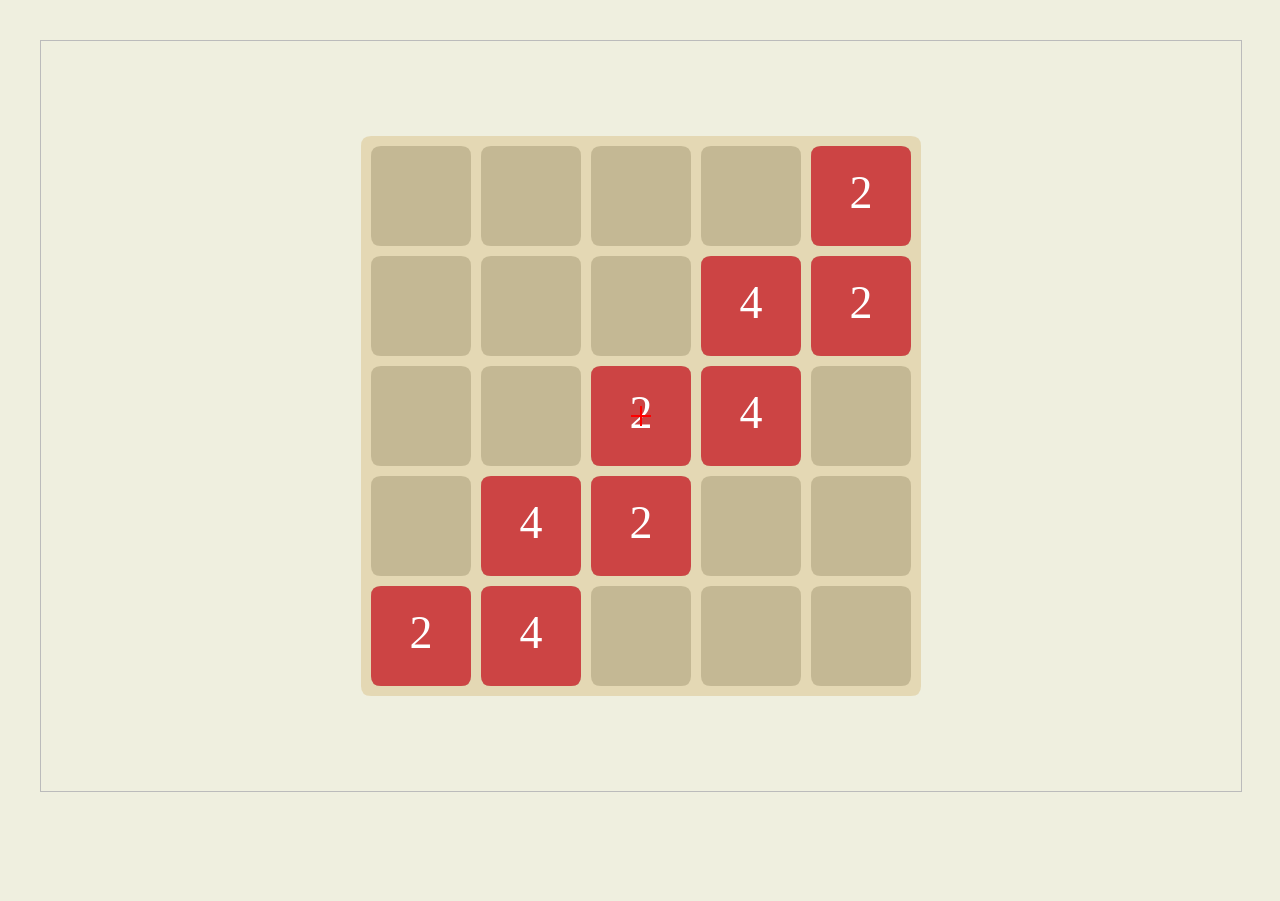
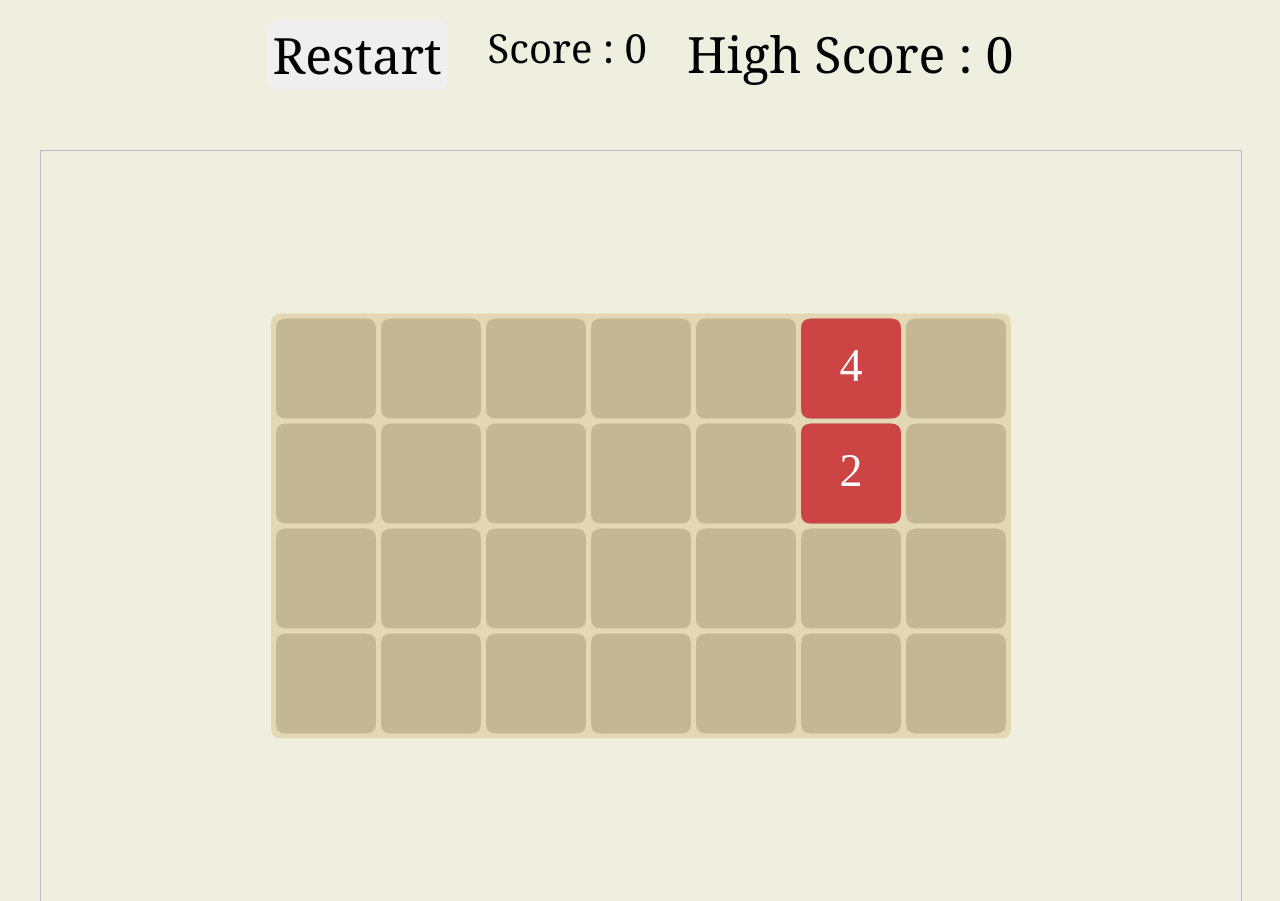
Before and after one commit to AndrewYonan/Generalized2048, a plain HTML site: page index.html in a window 1280 px wide. Before the commit the page ends 800 px from the top, so only its background shows below. Drawn offline with Linux system fonts and the light colour scheme.

Commit message:
added restart, scores

```diff
--- a/index.html
+++ b/index.html
@@ -7,6 +7,17 @@
         <link rel = "stylesheet" href = "style.css">
     </head>
     <body>
+        <div id = "menu">
+            <div class = "menu-item">
+                <button id = "restart-button">Restart</button>
+            </div>
+            <div class = "menu-item">
+                <div id = "game-score">Score : 0</div>
+            </div>
+            <div class = "menu-item">
+                <div id = "game-high-score">High Score : 0</div>
+            </div>
+        </div>
         <canvas id = "canvas"></canvas>
     </body>
     <script src = "src/event_handler.js"></script>
--- a/src/board2048.js
+++ b/src/board2048.js
@@ -34,6 +34,7 @@ class Board2048 {
     }
 
     add_random_tile() {
+
         let board_mat = this.get_board_matrix_config();
         let avail_spots = [];
         for (let i = 0; i < this.rows; ++i) {
@@ -43,10 +44,15 @@ class Board2048 {
                 }
             }
         }
+
         let ranks = [2,4];
         let rand_pos = avail_spots[randint(0, avail_spots.length - 1)];
         let rand_rank = ranks[randint(0, ranks.length - 1)]
-        this.add_tile(rand_pos[0], rand_pos[1], rand_rank);
+
+        if (avail_spots.length > 0) {
+            this.add_tile(rand_pos[0], rand_pos[1], rand_rank);
+        }
+
     }
 
     add_tile(row, col, val, merge_status=false) {
@@ -391,6 +397,7 @@ class Board2048 {
                     this.delete_tile(tile);
 
                     this.add_tile(i, j, val*2, true);
+                    GLOBAL_SCORE += val*2;
                 }
 
             }
--- a/src/event_handler.js
+++ b/src/event_handler.js
@@ -1,4 +1,3 @@
-
 
 document.addEventListener("keydown", (event) => {
 
--- a/src/graphics_utils.js
+++ b/src/graphics_utils.js
@@ -4,7 +4,7 @@ const EMPTY_TILE_SLOT_COLOR = "#c4b894";
 const TILE_COLOR = "#c44";
 const TILE_TEXT_COLOR = "#fff";
 const TILE_SIZE = 100;
-const TILE_MARGIN = 10;
+const TILE_MARGIN = 5;
 const TILE_ROUNDING = 10;
 const a = 10; // utils
 const b = 1; // utils
--- a/src/main.js
+++ b/src/main.js
@@ -1,20 +1,32 @@
 const canvas = document.getElementById("canvas");
 const ctx = canvas.getContext("2d");
+const score_element = document.getElementById("game-score");
+const high_score_element = document.getElementById("game-high-score");
+const restart_button_element = document.getElementById("restart-button");
 const W = 1200;
 const H = 750;
-const BOARD_ROWS = 5;
-const BOARD_COLS = 5;
-const board2048 = new Board2048(BOARD_ROWS, BOARD_COLS);
 
+const BOARD_ROWS = 4;
+const BOARD_COLS = 7;
+var board2048;
 var iterator = setInterval(frame, 16);
 var game_idle = false;
 var tick = 0;
 var last_active_tick = 0;
 var idle_threshold = 50;
+var GLOBAL_SCORE = 0;
+var GLOBAL_HIGH_SCORE = 0;
+
+
+restart_button_element.addEventListener("click", (event) => {
+    start_new_game();
+    game_input_detected();
+});
 
 
 init_canvas_params();
-init_test_board_config_3();
+start_new_game();
+
 
 
 function frame() {
@@ -23,13 +35,43 @@ function frame() {
         stop_iterator();
         return;
     }
+    clear_canvas(canvas, ctx);
 
-    // console.log("(", tick, ", ", last_active_tick, ")");
-    clear_canvas(canvas, ctx);
     board2048.draw();
     board2048.update_tiles();
-    show_canvas_center();
+    update_score();
+
     tick++;
+
+}
+
+function start_new_game() {
+
+    console.log("starting new game");
+    board2048 = new Board2048(BOARD_ROWS, BOARD_COLS);
+    tick = 0;
+    last_active_tick = 0;
+    GLOBAL_SCORE = 0;
+    init_board();
+
+}
+
+
+function init_board() {
+    board2048.add_random_tile();
+    board2048.add_random_tile();
+}
+
+
+
+function update_score() {
+
+    if (GLOBAL_SCORE > GLOBAL_HIGH_SCORE) {
+        GLOBAL_HIGH_SCORE = GLOBAL_SCORE;
+    }
+
+    score_element.innerHTML = "Score : " + GLOBAL_SCORE.toString();
+    high_score_element.innerHTML = "High Score : " + GLOBAL_HIGH_SCORE.toString();
 
 }
 
--- a/style.css
+++ b/style.css
@@ -5,3 +5,42 @@ body {
 #canvas {
     border: 1px solid #bbb;
 }
+
+#game-score {
+    text-align: center;
+    font-size: 40px;
+    font-family: Georgia, 'Times New Roman', Times, serif;
+}
+
+#game-high-score {
+    text-align: center;
+    font-size: 50px;
+    font-family: Georgia, 'Times New Roman', Times, serif;
+}
+
+#menu {
+    display: flex;
+    flex-direction: row;
+    justify-content: center;
+
+}
+
+.menu-item {
+    margin: 20px;
+    justify-content: center;
+    align-items: center;
+}
+
+#restart-button {
+    width: auto;
+    font-size: 50px;
+    font-family: Georgia, 'Times New Roman', Times, serif;
+    border: none;
+    border-radius: 10px;
+    outline: none;
+}
+
+#restart-button:hover {
+    background-color: #222;
+    color: #fff;
+}
```
